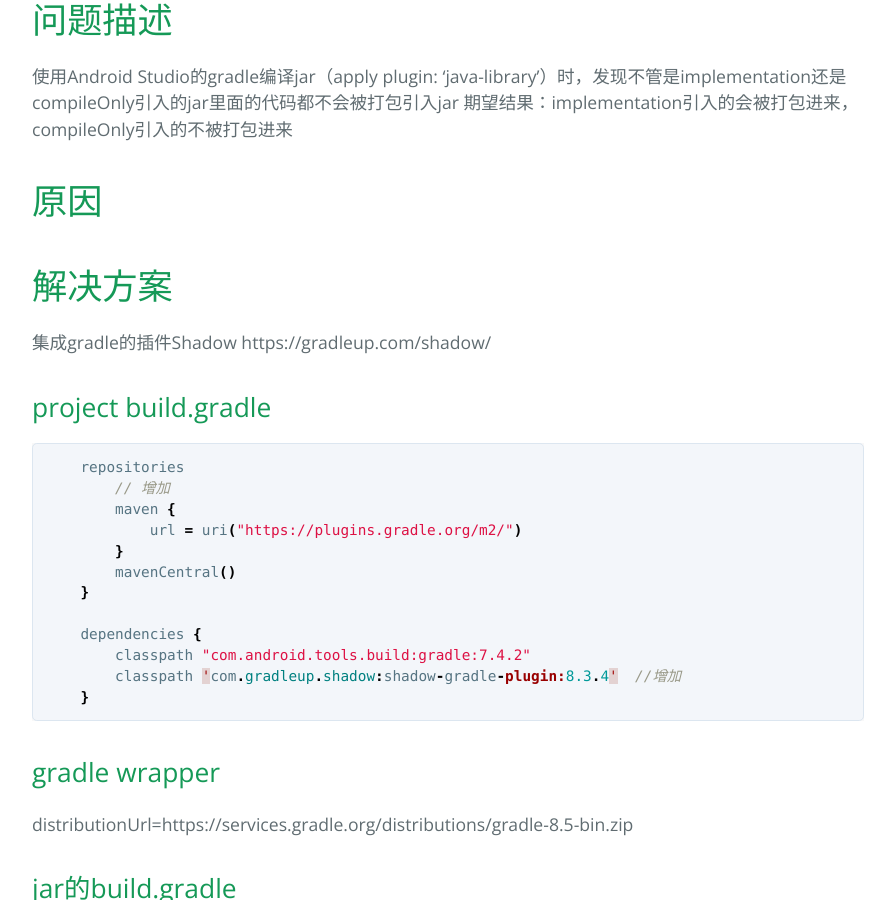
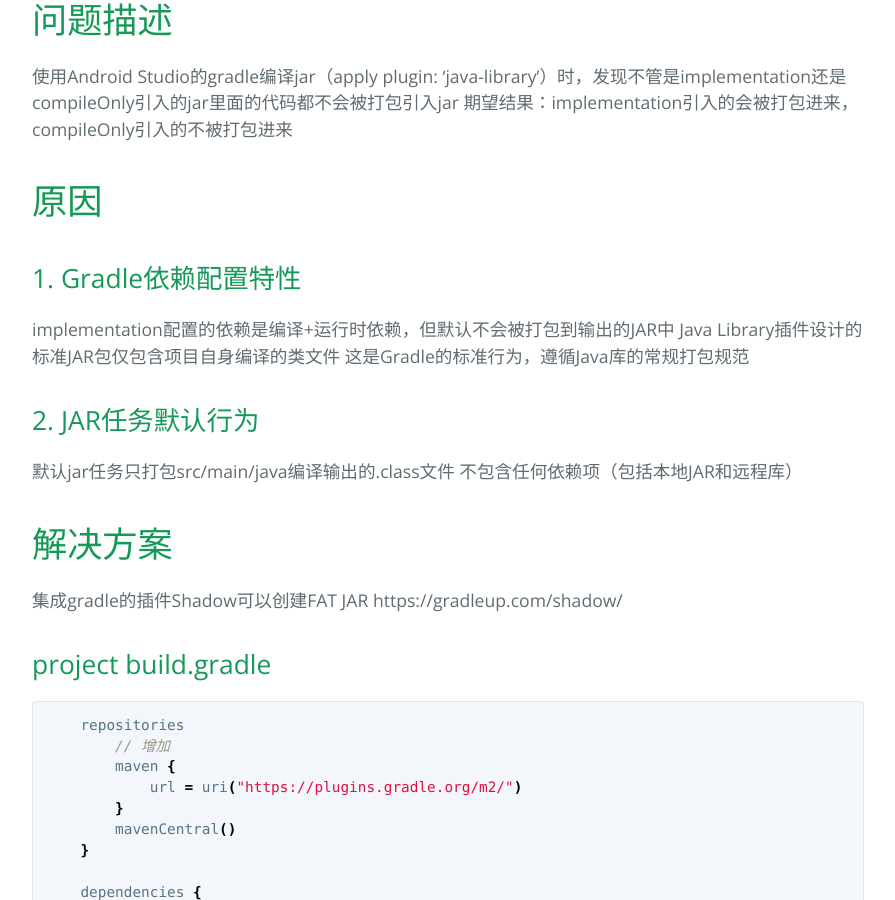
Before and after one commit to EricChenYS/EricChenYS.github.io, a Jekyll site: the page built from docs/android/AS制作jar遇到的问题.md, in a window 1280 px wide and 900 px high, scrolled down 356 px. Shown: the whole window, without its empty margins (192-1087 px from the left). Built offline with Jekyll 4.4.1, drawn with Linux system fonts in a browser that asks for light colours.

Commit message:
Update AS制作jar遇到的问题.md

```diff
--- a/docs/android/AS制作jar遇到的问题.md
+++ b/docs/android/AS制作jar遇到的问题.md
@@ -8,9 +8,17 @@ description: AS制作jar时遇到implementation引入的其他jar无法被打包
 期望结果：implementation引入的会被打包进来，compileOnly引入的不被打包进来
 
 # 原因
+## 1. Gradle依赖配置特性
+implementation配置的依赖是编译+运行时依赖，但默认不会被打包到输出的JAR中
+Java Library插件设计的标准JAR包仅包含项目自身编译的类文件
+这是Gradle的标准行为，遵循Java库的常规打包规范
+## 2. JAR任务默认行为
+默认jar任务只打包src/main/java编译输出的.class文件
+不包含任何依赖项（包括本地JAR和远程库）
+
 
 # 解决方案
-集成gradle的插件Shadow
+集成gradle的插件Shadow可以创建FAT JAR
 https://gradleup.com/shadow/
 
 ## project build.gradle
```
